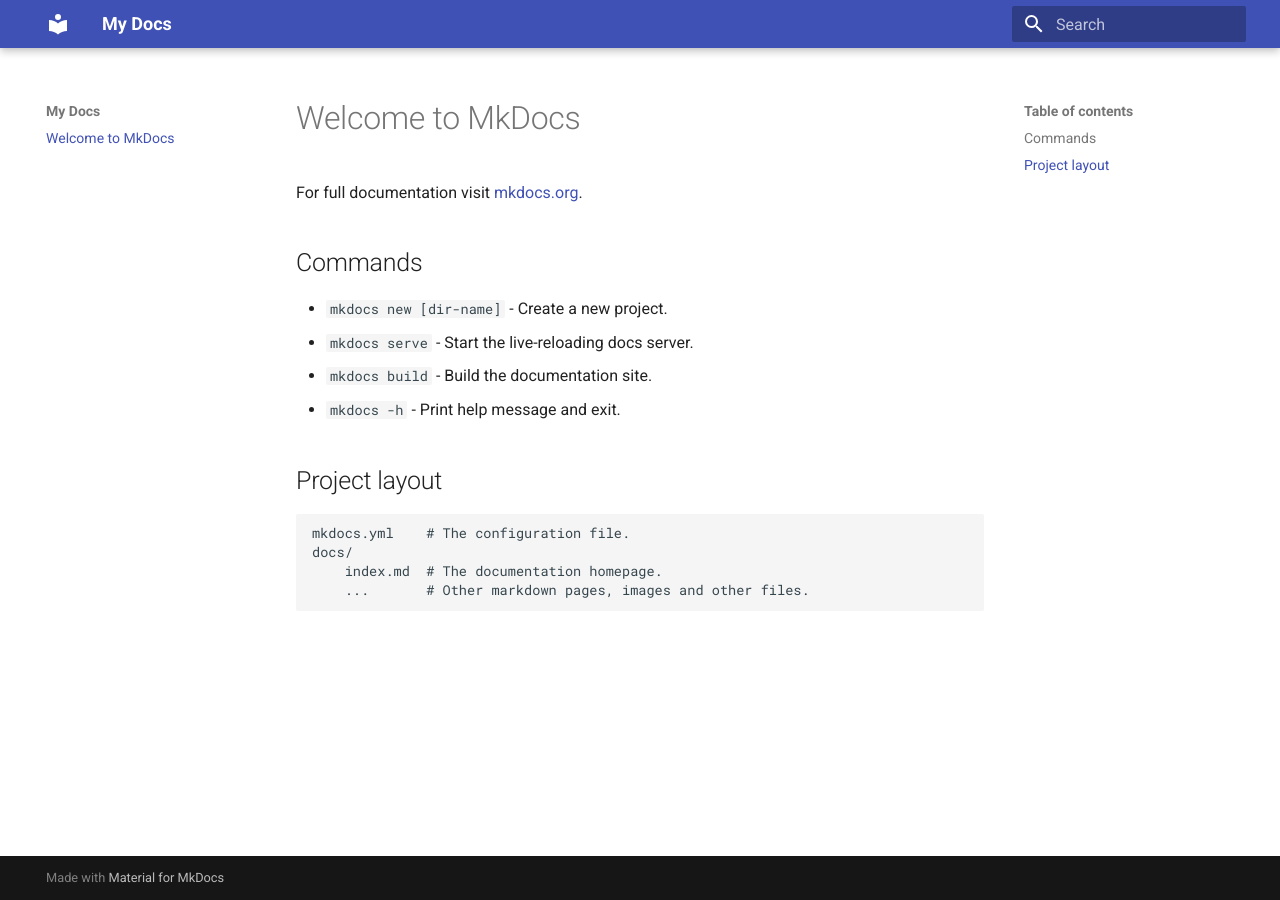
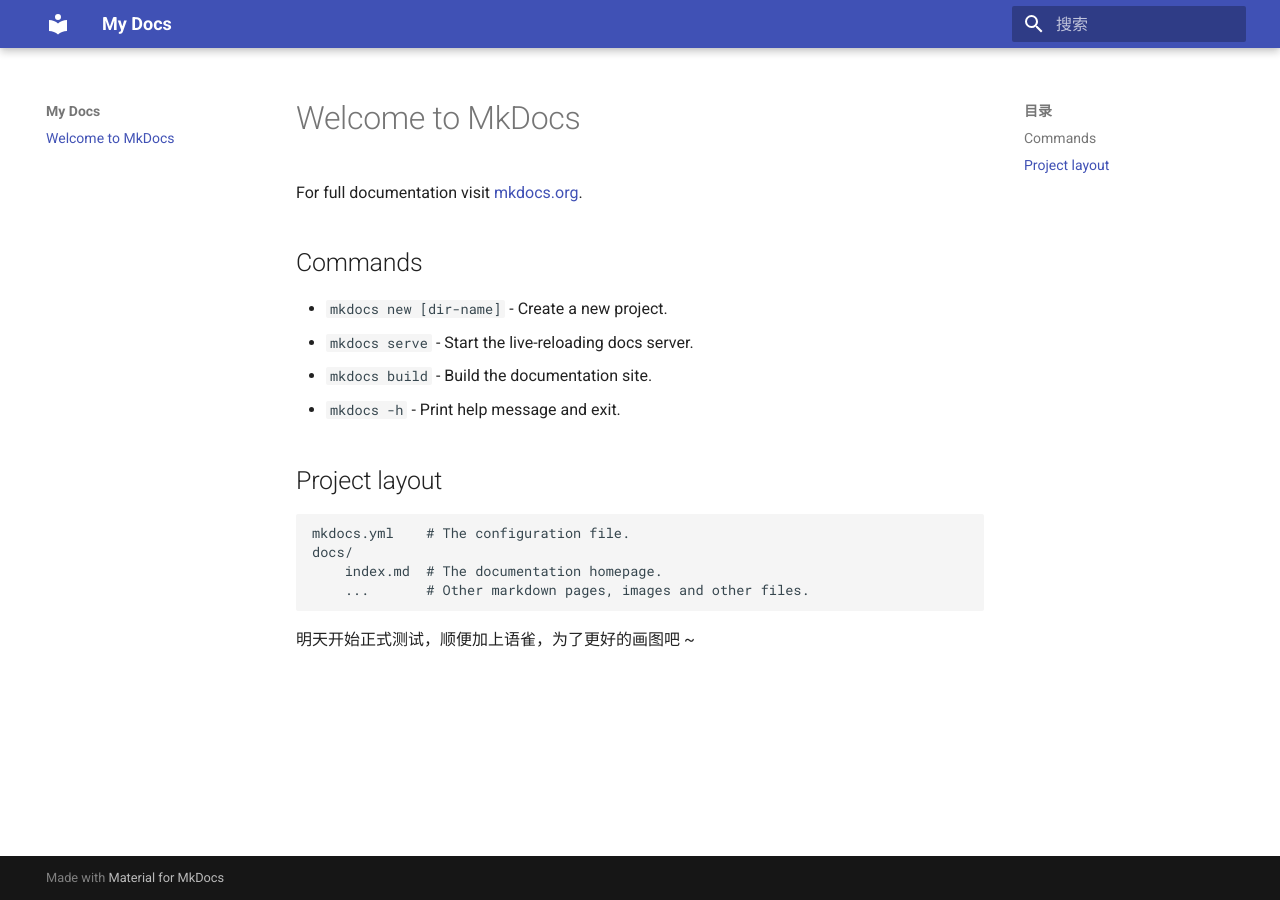
Before and after one commit to CourserLi/Knowledge-Base, an MkDocs documentation site: the page built from docs/index.md, in a window 1280 px wide. Built offline with MkDocs 1.6.1 and Material for MkDocs 9.7.7, drawn with Linux system fonts in a browser that asks for light colours.

```diff
--- a/docs/index.md
+++ b/docs/index.md
@@ -15,3 +15,5 @@ For full documentation visit [mkdocs.org](https://www.mkdocs.org).
     docs/
         index.md  # The documentation homepage.
         ...       # Other markdown pages, images and other files.
+
+明天开始正式测试，顺便加上语雀，为了更好的画图吧 ~
--- a/mkdocs.yml
+++ b/mkdocs.yml
@@ -1,3 +1,5 @@
 site_name: My Docs
 theme:
   name: material
+  favicon: assets/images/favicon.ico
+  language: zh
```
Also changed, not shown: docs/assets/images/favicon.ico (added), site/404.html, site/assets/images/favicon.ico (added), site/index.html, site/search/search_index.json, 1 other file.
